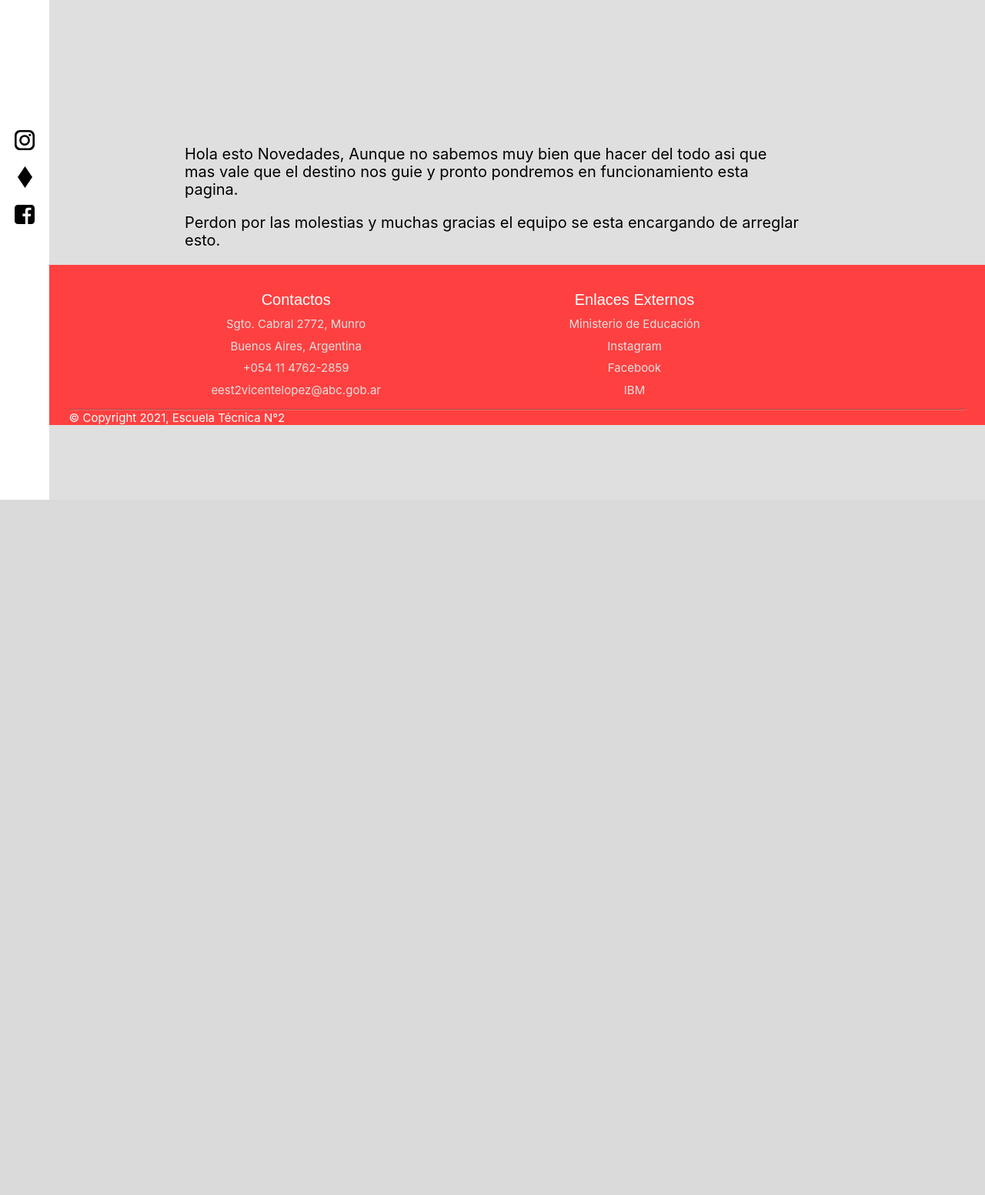
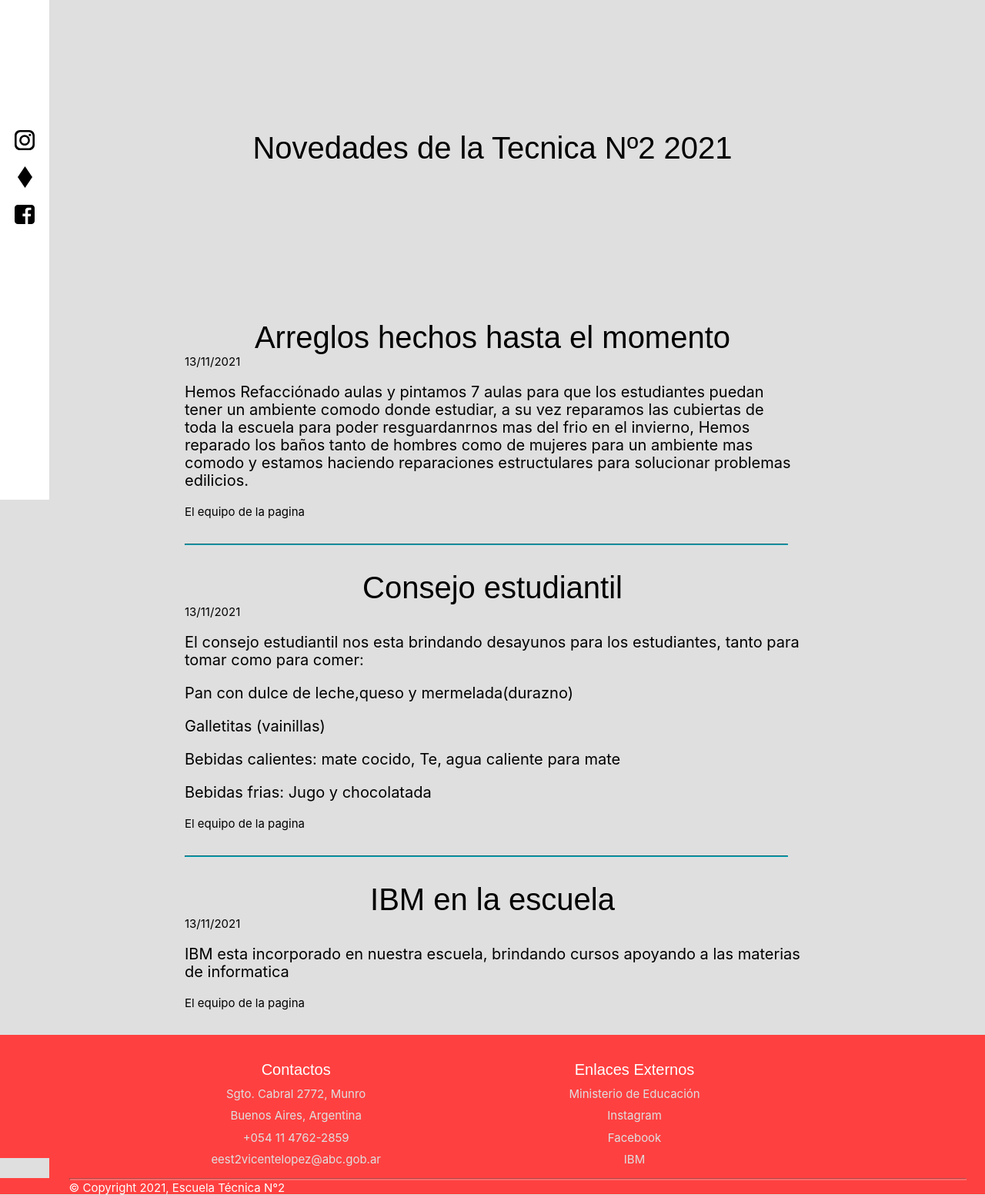
Before and after one commit to GabiDam/TecnicaN2.github.io, a PHP site: page /novedades/novedades.html in a window 1280 px wide. Shown: the part 151-1703 px from the top of the page at 77% size. Before the commit the page ends 800 px from the top, so only its background shows below. Run offline with PHP 8.4, Linux system fonts and the light colour scheme.

Commit message:
Novedades
Titulos e informacion hechos.

```diff
--- a/novedades/novedades.css
+++ b/novedades/novedades.css
@@ -32,6 +32,7 @@ header {
 	left: 0;
 	top: 0;
 	right: 0;
+	z-index: 2;
 
 }
 
@@ -230,6 +231,50 @@ hr{
 .ulfooter li a:hover{
     color: white;
 }
+/*Aca empieza modificacion de novedades*/
+.titulop{
+    font-family: 'Montserrat', sans-serif;
+    font-size: 40px;
+    font-weight: 300;
+    text-align: center;
+    margin: 0%;
+}
+
+.titulo{
+
+    font-family: 'Montserrat', sans-serif;
+    font-size: 40px;
+    font-weight: 300;
+    margin: 0%;
+	text-align: center;
+
+}
+
+.fecha{
+    font-size: 15px;
+    margin: 0%;
+
+}
+
+.autor{
+    font-size: 15px;
+    margin: 0%;
+	margin-bottom: 4vh;
+
+}
+.hrn{
+height: 0.5px;
+background-color: rgb(0, 175, 194);
+    border-color: rgb(0, 175, 194);
+	margin-bottom: 4vh;
+	margin-top: 4vh;
+}
+
+
+
+
+/*Aca termina modificacion de novedades*/
+
 @media only screen and (max-width: 1270px){
 	/**/
 
--- a/novedades/novedades.html
+++ b/novedades/novedades.html
@@ -22,6 +22,8 @@
 </head>
 
 <body>
+
+
 
 
     <header> <!---Encabezado-->
@@ -88,9 +90,35 @@
     <main><!-- CONTENIDO TOTAL DE LA PAGINA --->
         <div class="banner"></div>
         <!--  Contenido Principal e Importante  -->
+        <section>
+            <p class="titulop">Novedades de la Tecnica Nº2 2021</p>
+                    </section>
         <section> <!--SECTION = SECCIONES DE LA PAGINA-->
-            <p> Hola esto Novedades, Aunque no sabemos muy bien que hacer del todo asi que mas vale que el destino nos guie y pronto pondremos en funcionamiento esta pagina.</p>
-            <p>Perdon por las molestias y muchas gracias el equipo se esta encargando de arreglar esto.</p>
+            <p class="titulo">Arreglos hechos hasta el momento</p>
+            <p class="fecha">13/11/2021</p>
+            <p class="text"> </p> Hemos Refacciónado aulas y pintamos 7 aulas para que los estudiantes puedan tener un ambiente comodo donde estudiar,
+                a su vez reparamos las cubiertas de toda la escuela para poder resguardanrnos mas del frio en el invierno,
+                Hemos reparado los baños tanto de hombres como de mujeres para un ambiente mas comodo y estamos haciendo reparaciones estructulares para solucionar problemas edilicios.<p>
+                    <p Class="autor">El equipo de la pagina</p>
+
+                    <hr class="hrn"></hr>
+
+            <p class="titulo">Consejo estudiantil</p>
+            <p class="fecha">13/11/2021</p>
+            <p class="text">El consejo estudiantil nos esta brindando desayunos para los estudiantes, tanto para tomar como para comer:
+                <p class="text">Pan con dulce de leche,queso y mermelada(durazno)</p>
+                <p class="text">Galletitas (vainillas)</p>
+                <p class="text">Bebidas calientes: mate cocido, Te, agua caliente para mate</p>
+                <p class="text">Bebidas frias: Jugo y chocolatada</p>
+                <p Class="autor">El equipo de la pagina</p>
+
+                <hr class="hrn"></hr>
+
+            <p class="titulo">IBM en la escuela</p>
+            <p class="fecha">13/11/2021</p>
+            <p class="text">IBM esta incorporado en nuestra escuela, brindando cursos apoyando a las materias de informatica</p>
+            <p Class="autor">El equipo de la pagina</p>
+
         </section>
     </main>
     <footer> <!--Pie de Pagina--->⠀⠀⠀⠀
```
